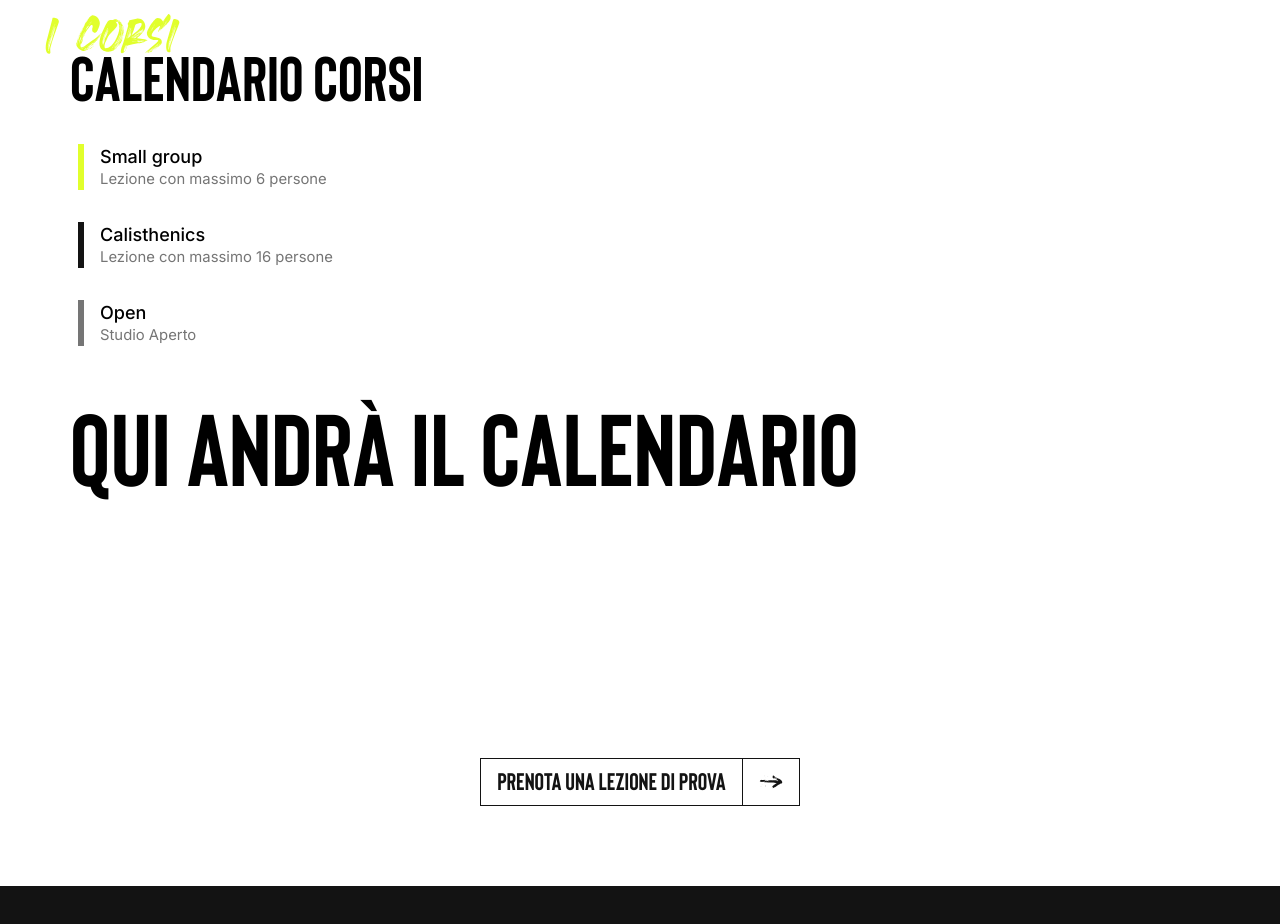
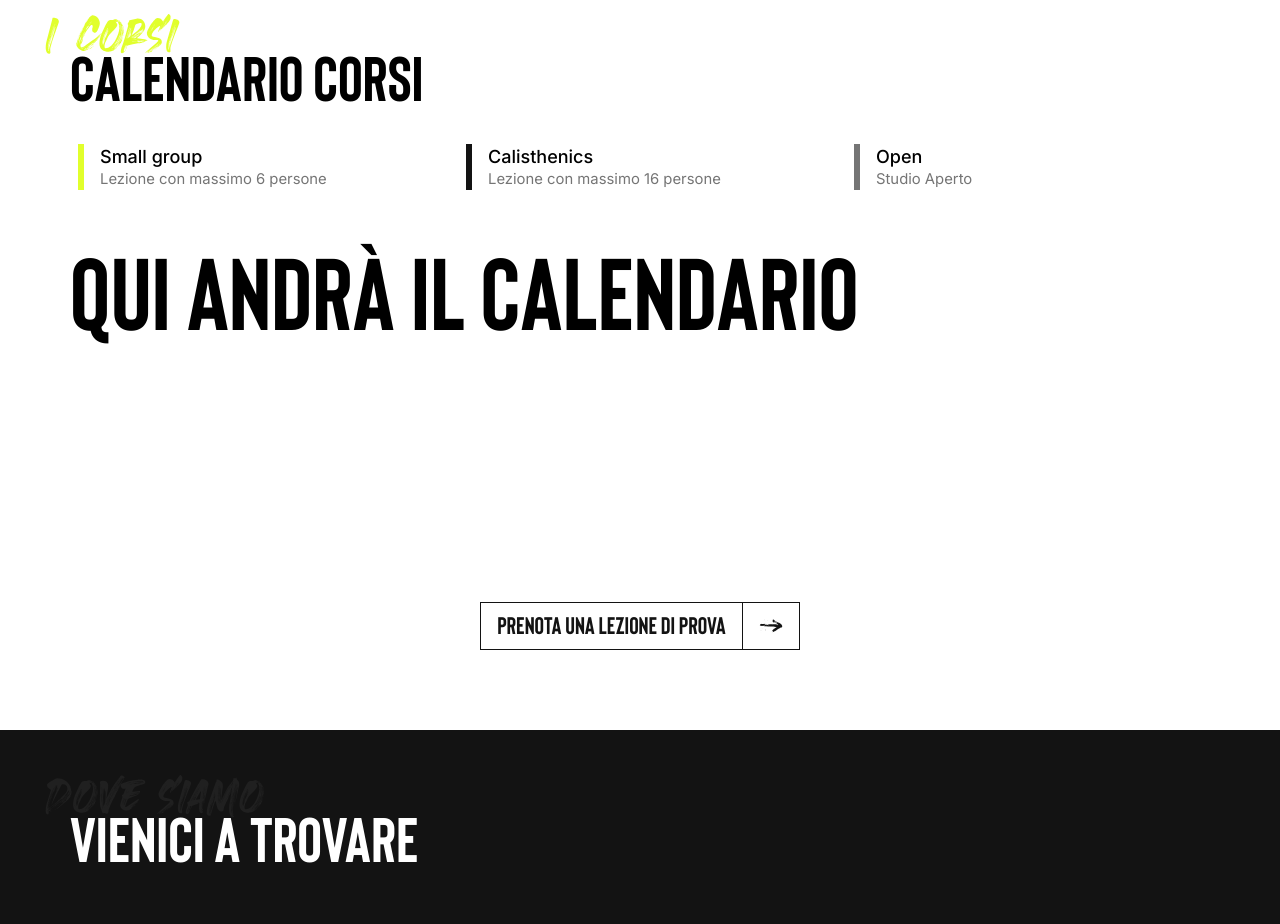
Before and after one commit to andreaselmi/IMPERIUM_MOTUS, a React (Create React App) app: page / in a window 1280 px wide. Shown: the part 2980-3904 px from the top of the page. Built offline with nearby package versions, Linux system fonts and the light colour scheme.

Commit message:
add responsive behavior to schedule types

```diff
--- a/src/components/Sections/ScheduleType/ScheduleType.tsx
+++ b/src/components/Sections/ScheduleType/ScheduleType.tsx
@@ -6,11 +6,17 @@ interface ScheduleTypeProps {
   type: "small" | "calisthenics" | "open";
   title: string;
   subTitle: string;
+  className?: string;
 }
 
-const ScheduleType = ({ subTitle, title, type }: ScheduleTypeProps) => {
+const ScheduleType = ({
+  className,
+  subTitle,
+  title,
+  type,
+}: ScheduleTypeProps) => {
   return (
-    <div className={styles.container}>
+    <div className={`${styles.container} ${className}`}>
       <div
         className={`${styles.typeBar} ${
           type === "small"
--- a/src/components/Sections/Schedules/Schedules.module.scss
+++ b/src/components/Sections/Schedules/Schedules.module.scss
@@ -1,13 +1,32 @@
+@import "../../../utils/theme/breakpoints";
+
 .header, .scheduleTypesContainer, .calendarContainer, .button {
-    grid-column: col-start / span 12;
+  grid-column: col-start / span 12;
+
+  &.scheduleTypesContainer {
+    @include respond-to("tabletBig") {
+      display: flex;
+    }
+  }
 }
 
 .button {
-    display: flex;
-    justify-content: center;
+  display: flex;
+  justify-content: center;
 }
 
 .calendarContainer {
-    margin-top: 24px;
-    margin-bottom: 40px;
+  margin-top: 24px;
+  margin-bottom: 40px;
 }
+
+.scheduleType {
+  @include respond-to("tabletBig") {
+    display: flex;
+    flex: 1;
+
+    &:not(:last-child) {
+      margin-right: 24px;
+    }
+  }
+}
--- a/src/components/Sections/Schedules/Schedules.tsx
+++ b/src/components/Sections/Schedules/Schedules.tsx
@@ -19,16 +19,23 @@ const Schedules = () => {
       />
       <div className={styles.scheduleTypesContainer}>
         <ScheduleType
+          className={styles.scheduleType}
           type={"small"}
           title={"Small group"}
           subTitle={"Lezione con massimo 6 persone"}
         />
         <ScheduleType
+          className={styles.scheduleType}
           type={"calisthenics"}
           title={"Calisthenics"}
           subTitle={"Lezione con massimo 16 persone"}
         />
-        <ScheduleType type={"open"} title={"Open"} subTitle={"Studio Aperto"} />
+        <ScheduleType
+          className={styles.scheduleType}
+          type={"open"}
+          title={"Open"}
+          subTitle={"Studio Aperto"}
+        />
       </div>
 
       <div className={styles.calendarContainer} style={{ height: 300 }}>
```
